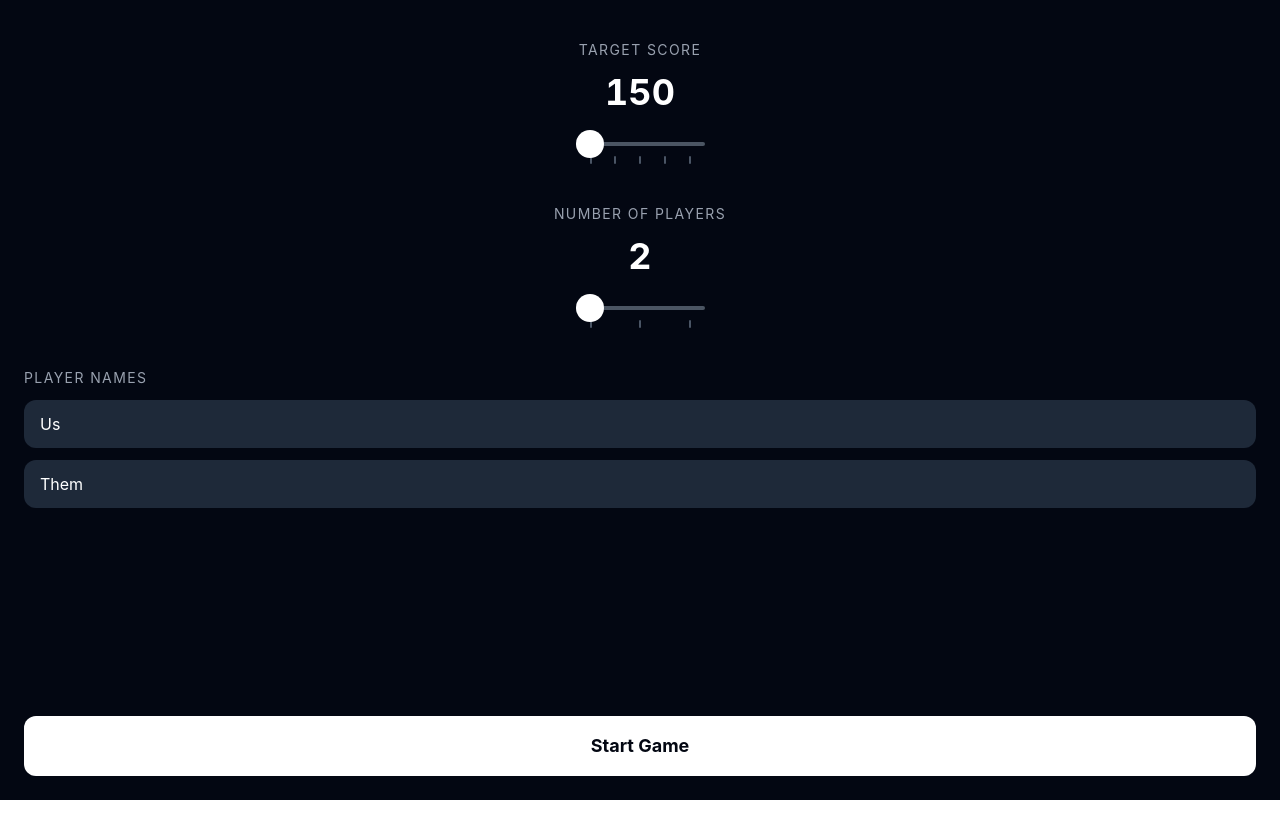
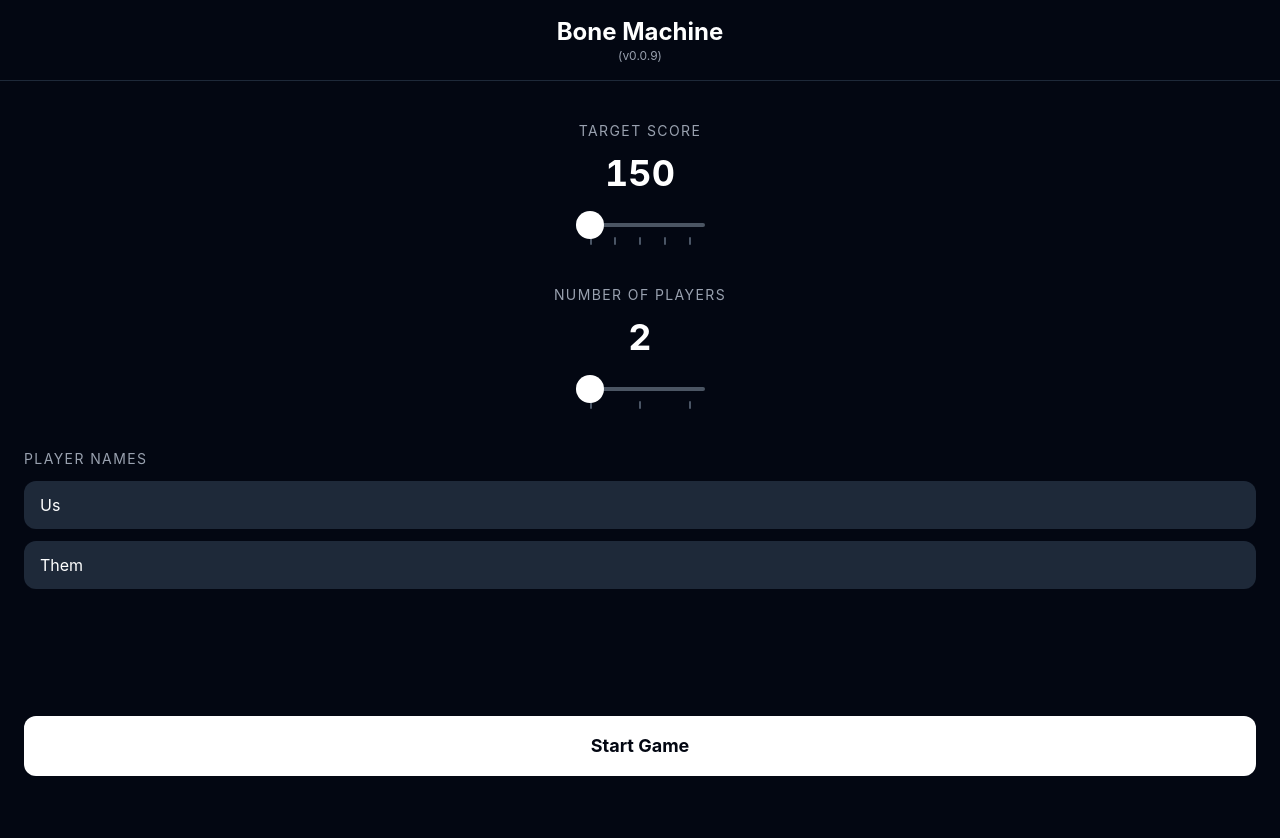
Before and after one commit to abgoosht/bone-machine, an Angular app: page / in a window 1280 px wide. Shown: the top 838 px of the page. Before the commit the page ends 800 px from the top, so only its background shows below. Built offline with nearby package versions, Linux system fonts and the light colour scheme.

Commit message:
feat: add app banner with version number
Closes #33

-Claudia

```diff
--- a/package.json
+++ b/package.json
@@ -1,6 +1,6 @@
 {
   "name": "bone-machine",
-  "version": "0.0.0",
+  "version": "0.0.9",
   "scripts": {
     "ng": "ng",
     "start": "ng serve",
--- a/src/app/app.html
+++ b/src/app/app.html
@@ -1 +1,6 @@
+<header class="bg-gray-950 text-white text-center py-4 border-b border-gray-800">
+  <p class="text-2xl font-bold">Bone Machine</p>
+  <p class="text-xs text-gray-400">(v{{ version }})</p>
+</header>
+
 <router-outlet />
--- a/src/app/app.ts
+++ b/src/app/app.ts
@@ -1,5 +1,6 @@
-import { Component, signal } from '@angular/core';
+import { Component } from '@angular/core';
 import { RouterOutlet } from '@angular/router';
+import { version } from '../../package.json';
 
 @Component({
   selector: 'bm-root',
@@ -8,5 +9,5 @@ import { RouterOutlet } from '@angular/router';
   styleUrl: './app.scss',
 })
 export class App {
-  protected readonly title = signal('bone-machine');
+  readonly version = version;
 }
--- a/tsconfig.json
+++ b/tsconfig.json
@@ -13,7 +13,8 @@
     "experimentalDecorators": true,
     "importHelpers": true,
     "target": "ES2022",
-    "module": "preserve"
+    "module": "preserve",
+    "resolveJsonModule": true
   },
   "angularCompilerOptions": {
     "enableI18nLegacyMessageIdFormat": false,
```
